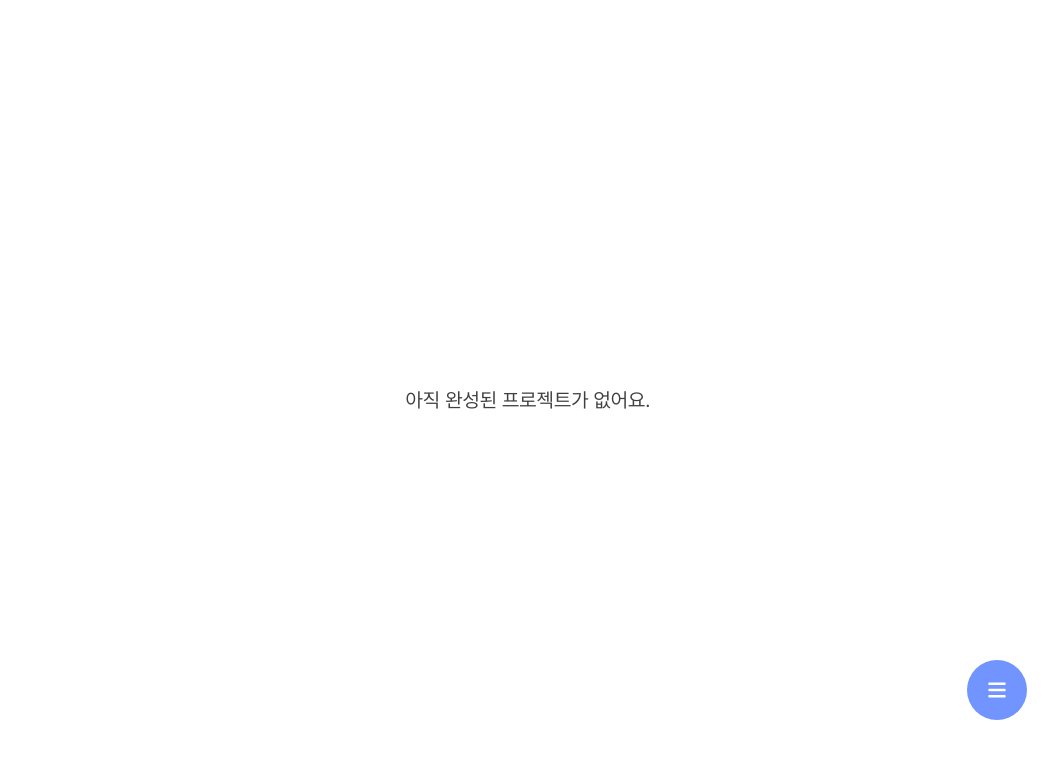
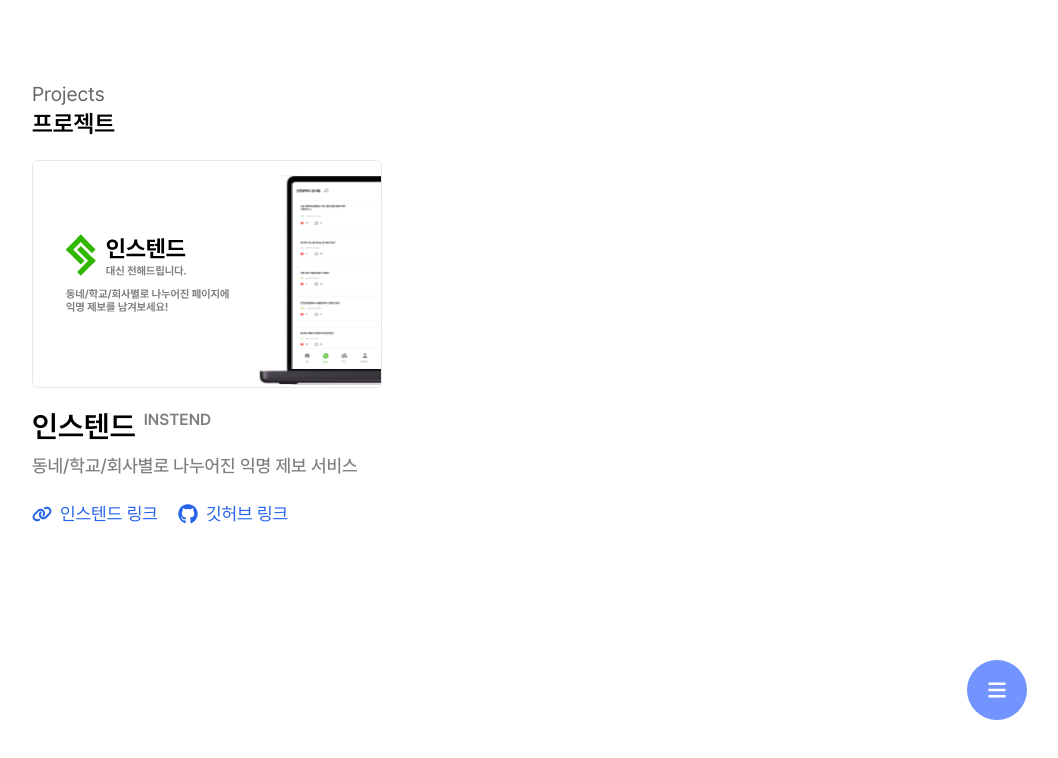
Before and after one commit to undeokum/portfolio, a Next.js app: page /projects in a window 1280 px wide. Shown: the top 758 px of the page, without its empty margins (112-1170 px from the left). Built offline with nearby package versions, Linux system fonts and the light colour scheme.

Commit message:
20241104

```diff
--- a/app/projects/page.tsx
+++ b/app/projects/page.tsx
@@ -1,7 +1,61 @@
+import { faGithub } from '@fortawesome/free-brands-svg-icons'
+import { faLink } from '@fortawesome/free-solid-svg-icons'
+import { FontAwesomeIcon } from '@fortawesome/react-fontawesome'
+import Image from 'next/image'
+import Link from 'next/link'
+
 const Projects = () => {
+    const PROJECTS: {
+        name: string
+        title: string
+        desc: string
+        link: string | null
+        github: string | null
+    }[] = [
+        {
+            name: 'instend',
+            title: '인스텐드',
+            desc: '동네/학교/회사별로 나누어진 익명 제보 서비스',
+            link: 'instend.vercel.app',
+            github: 'instend'
+        }
+    ]
     return (
-        <div className='flex flex-col items-center justify-center h-screen'>
-            <h1 className='text-xl opacity-75'>아직 완성된 프로젝트가 없어요.</h1>
+        <div className='py-20 space-y-20'>
+            <div className='space-y-5'>
+                <div>
+                    <p className='text-xl opacity-60'>Projects</p>
+                    <h1 className='text-2xl font-semi_bold'>프로젝트</h1>
+                </div>
+                <div className='flex flex-wrap space-x-10'>
+                    {
+                        PROJECTS.map(({name, title, desc, link, github}, i) => (
+                            <div key={i} className='space-y-5'>
+                                <div>
+                                    <Image src={`/img/projects/${name}.svg`} alt={name} width={350} height={227.5} className='border rounded-md' />
+                                </div>
+                                <div className='text-lg space-y-2'>
+                                    <div className='flex space-x-2 font-semi_bold'>
+                                        <div className='text-3xl'>{title}</div>
+                                        <div className='text-black opacity-50 text-base'>{name.toUpperCase()}</div>
+                                    </div>
+                                    <div className='text-black opacity-50 font-medium'>{desc}</div>
+                                </div>
+                                <div className='flex items-center space-x-5'>
+                                    <Link target='_blank' href={`https://${link}`} className='flex text-lg text-blue-600 items-center space-x-2 hover:text-blue-900 hover:underline transition-colors'>
+                                        <FontAwesomeIcon icon={faLink} className='w-5 h-5' />
+                                        <div>{title} 링크</div>
+                                    </Link>
+                                    <Link target='_blank' href={`https://github.com/undeokum/${github}`} className='flex text-lg text-blue-600 items-center space-x-2 hover:text-blue-900 hover:underline transition-colors'>
+                                        <FontAwesomeIcon icon={faGithub} className='w-5 h-5' />
+                                        <div>깃허브 링크</div>
+                                    </Link>
+                                </div>
+                            </div>
+                        ))
+                    }
+                </div>
+            </div>
         </div>
     )
 }
```
Also changed, not shown: public/img/projects/instend.svg (added).
